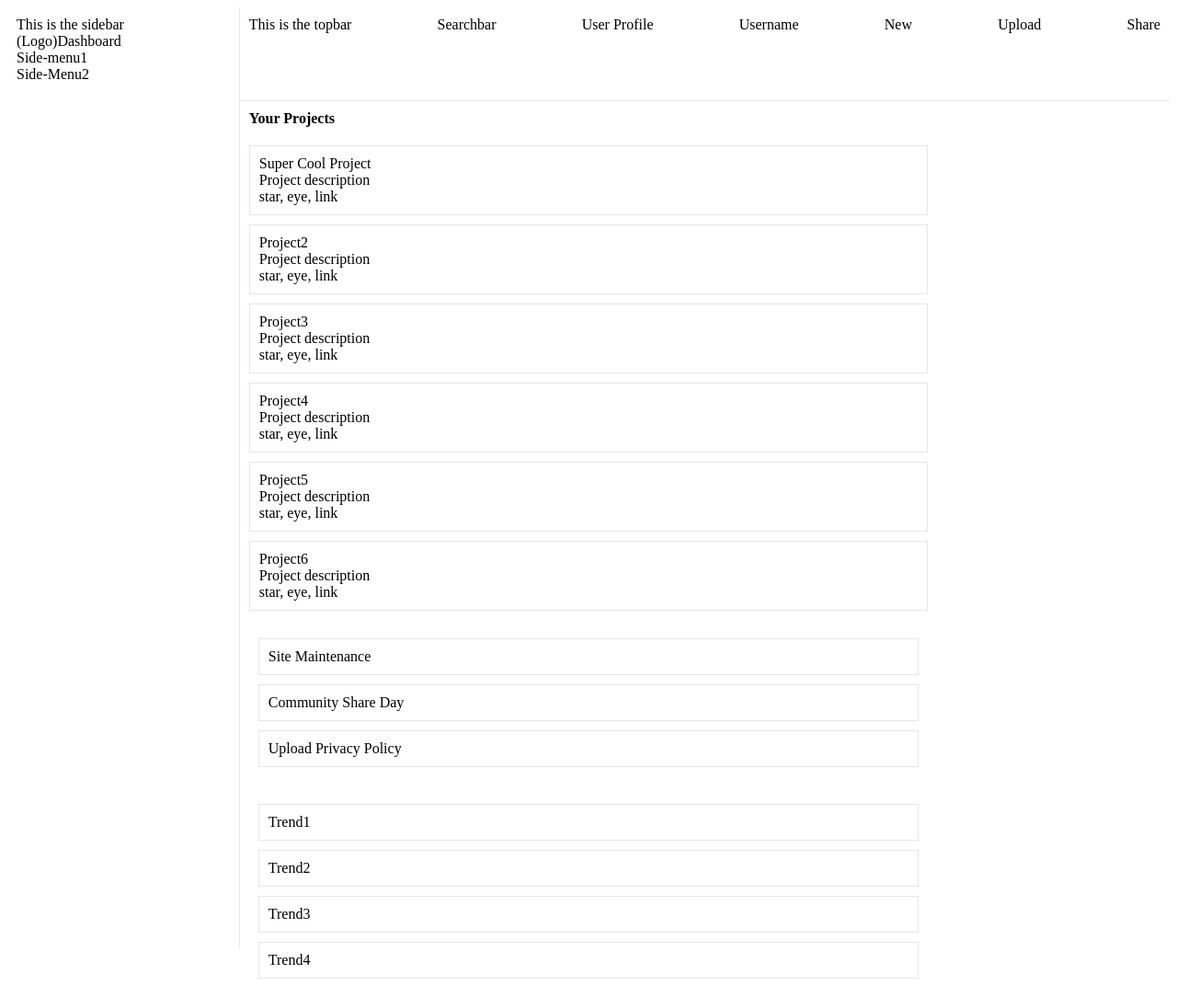
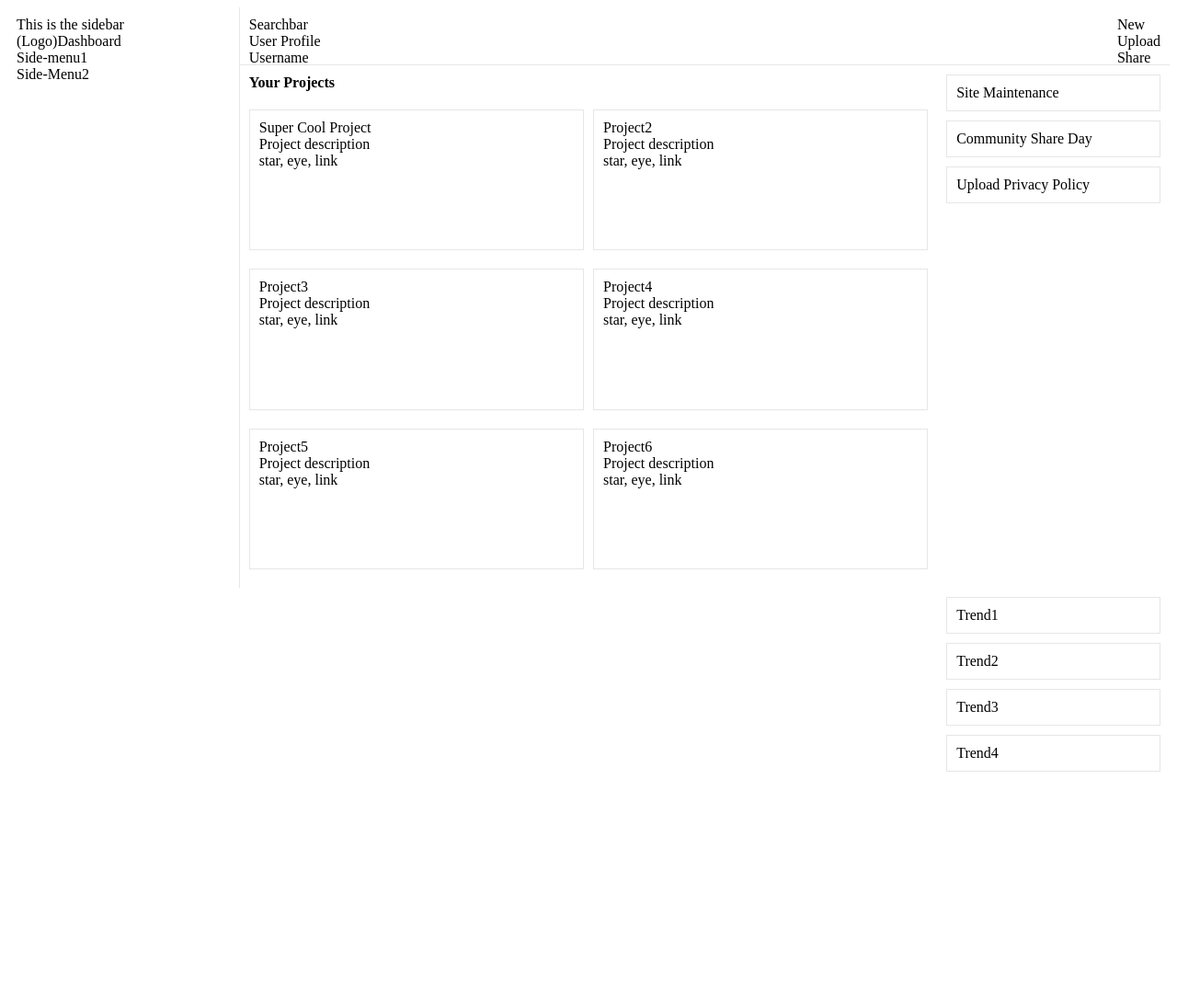
Before and after one commit to TeddyFrye/dashboard, a plain HTML site: page index.html in a window 1280 px wide. Shown: the whole page at 92% size. After the commit the page ends 859 px from the top, so only its background shows below. Drawn offline with Linux system fonts and the light colour scheme.

Commit message:
Fixes projects-container div typo in html

```diff
--- a/index.html
+++ b/index.html
@@ -15,13 +15,16 @@
       <div class="side-menu">Side-Menu2</div>
     </div>
     <div class="topbar">
-      This is the topbar
+      <div class="tophalf">
         <div class="searchbar">Searchbar</div>
         <div class="user-profile">User Profile</div>
         <div class="username">Username</div>
+      </div>
+      <div class="bottomhalf">
         <div class="button">New</div>
         <div class="button">Upload</div>
         <div class="button">Share</div>
+      </div>
     </div>
     <div class="Projects">
       <div class="projects-header">Your Projects</div>
@@ -57,6 +60,7 @@
           <div class="project-options">star, eye, link</div>
         </div>
       </div>
+    </div>
     <div class="my-announcements">
       <div class="announcement">Site Maintenance</div>
       <div class="announcement">Community Share Day</div>
--- a/style.css
+++ b/style.css
@@ -22,6 +22,7 @@ body{
     border-bottom: 1px solid #e6e6e6;
     padding: 10px;
 }
+
 .projects-header {
     font-weight: bold;
     margin-bottom: 10px;
@@ -30,20 +31,18 @@ body{
 .Projects {
   grid-column: 2 / 3;
   grid-row: 2 / 3;
-    display: flex;
-    flex-direction: column;
+  display: grid;
+  grid-template-rows: auto 1fr; /* 1fr will occupy the remaining space */
   gap: 10px;
   padding: 10px;
 }
 
-.project-container {
+.projects-container {
   display: grid;
-    grid-template-columns: repeat(2, 1fr);
-    grid-template-rows: repeat(3, 1fr);
+  grid-template-columns: repeat(2, 1fr); /* 2 column grid */
+  grid-template-rows: repeat(3, 1fr); /* 3 row grid */
   gap: 10px;
 }
-
-
 .project {
     border: 1px solid #e6e6e6;
     margin-bottom: 10px;
```
Lines whose indentation alone changed are shown as unchanged.
